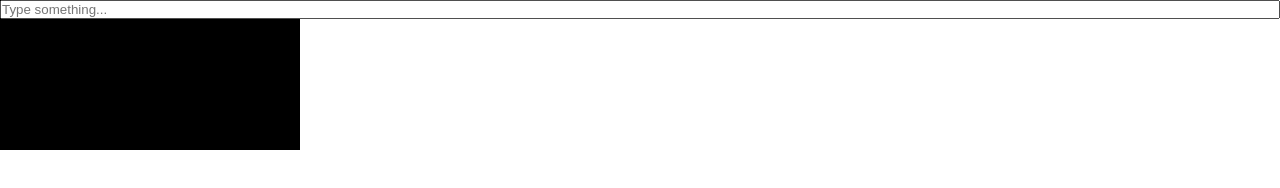
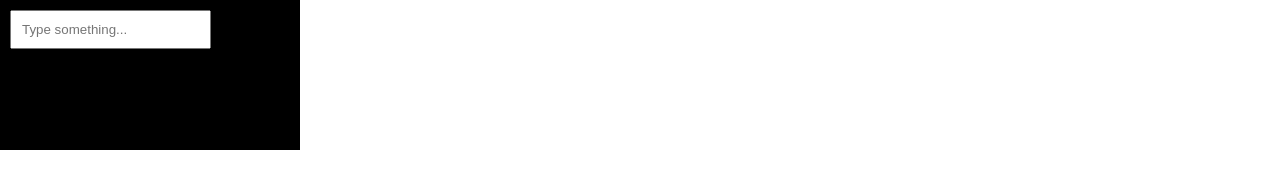
Before and after one commit to kabirshuvo/canvasParticalTexts, a plain HTML site: page index.html in a window 1280 px wide. Drawn offline with Linux system fonts and the light colour scheme.

Commit message:
input css updated

```diff
--- a/style.css
+++ b/style.css
@@ -2,7 +2,6 @@
     margin: 0;
     padding: 0;
     box-sizing: border-box;
-    overflow: hidden;
 }
 
 
@@ -16,7 +15,10 @@ canvas {
 
 input {
     position: absolute;
-    width: 100%;
+    width: calc(100% -20px);
+    padding: 10px;
+    margin: 10px;
+    z-index: 100;
 }
 
 
```
